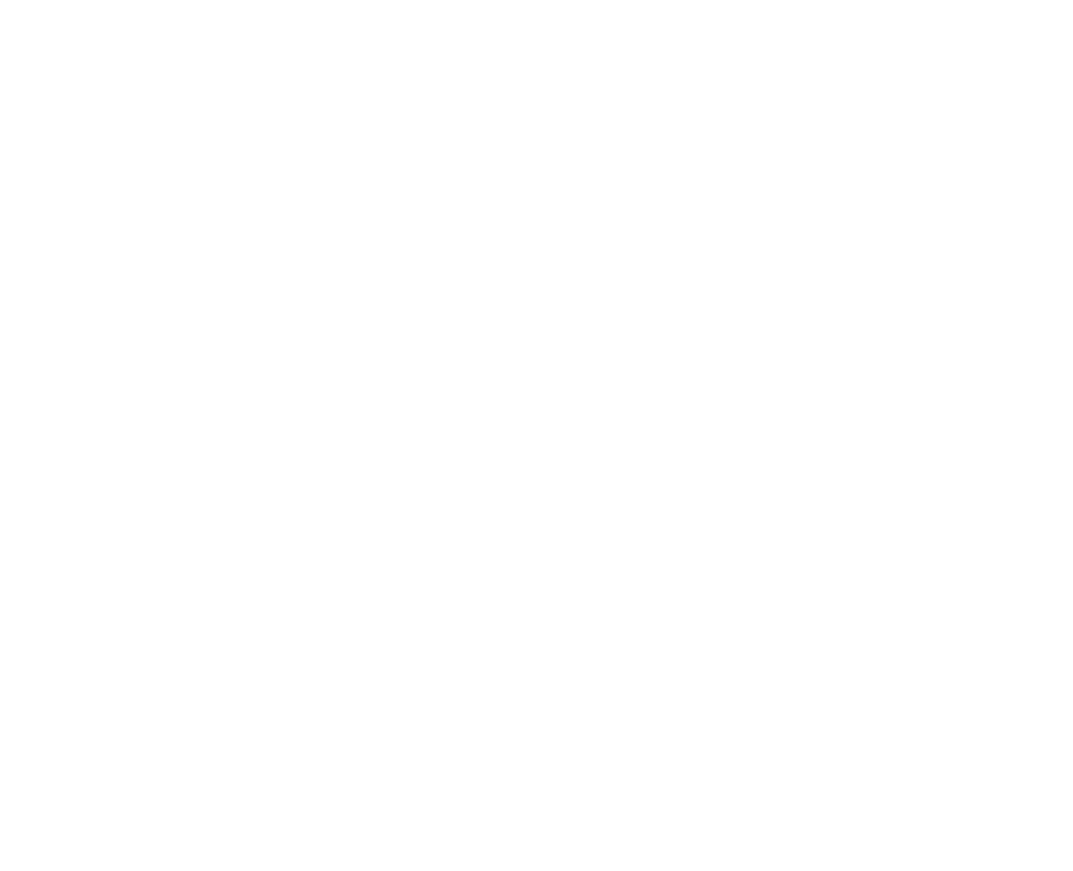
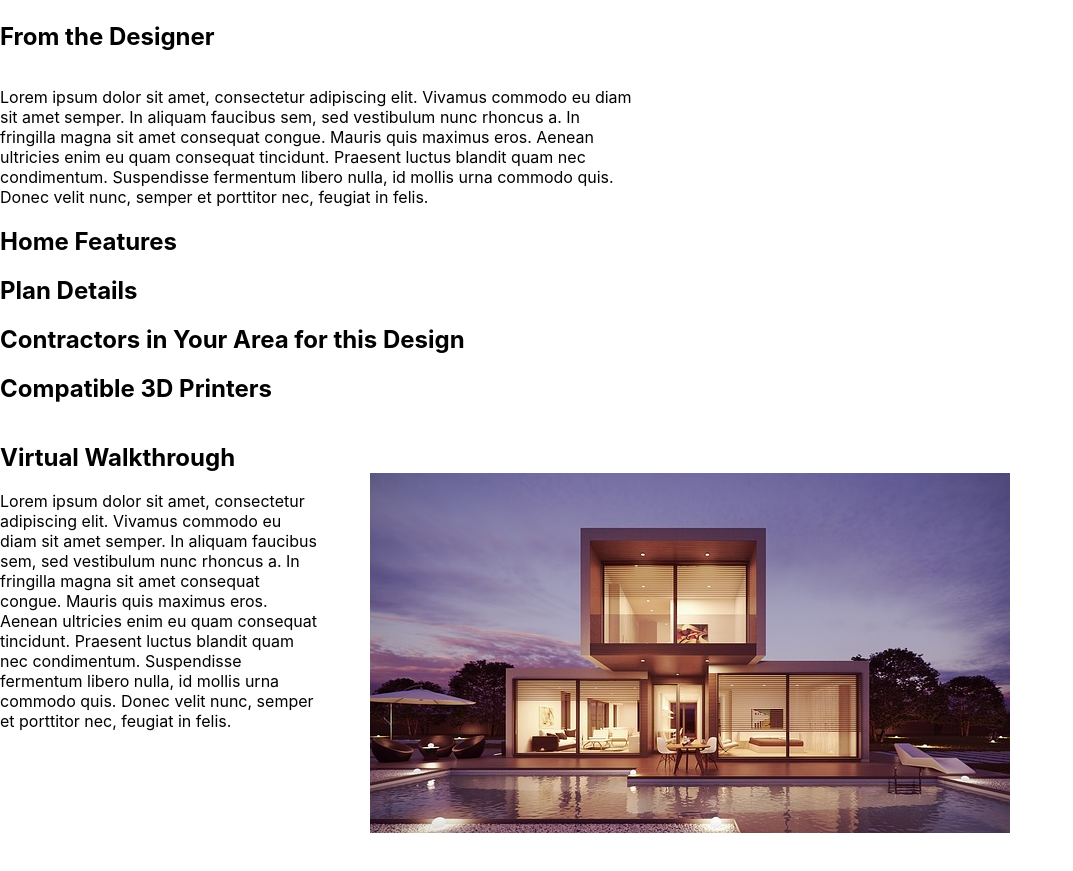
Before and after one commit to kmagana5/Course-Project-2, a React (Create React App) app in the folder client/: page /productpage in a window 1280 px wide. Shown: the part 535-1406 px from the top of the page, without its empty margins (0-1073 px from the left). Before the commit the page ends 800 px from the top, so only its background shows below. Built offline with nearby package versions, Linux system fonts and the light colour scheme.

Commit message:
Front-end implementation
Fixes designer links opening in a new tab

```diff
--- a/client/public/index.html
+++ b/client/public/index.html
@@ -24,7 +24,7 @@
       work correctly both with client-side routing and a non-root public URL.
       Learn how to configure a non-root public URL by running `npm run build`.
     -->
-    <title>React App</title>
+    <title>Caterpillar</title>
   </head>
   <body>
     <noscript>You need to enable JavaScript to run this app.</noscript>
--- a/client/src/pages/designer.js
+++ b/client/src/pages/designer.js
@@ -7,7 +7,7 @@
             <body>
                 This is where the links to the designers will go until we have products to put them under!<br></br>
                 <br></br>
-                <a href="https://www.hacksmith.com/">HackSmith Industries Page</a>
+                <a href="https://www.hacksmith.com/" target="_blank">HackSmith Industries Page</a>
             </body>
         </div>
     );
--- a/client/src/pages/productpage.js
+++ b/client/src/pages/productpage.js
@@ -18,6 +18,7 @@
     <div style={{ display: "flex", flexDirection: "row" }}>
         <div>
             <img src={product.product_image} alt="Product Image"/>
+            <h2>From the Designer</h2>
         </div>
         <div style={{ marginLeft: "10px" }}>
             <h2>3D House Product Sample</h2>
@@ -25,7 +26,24 @@
             <button style={{ marginTop: "10px" }}>Add to Cart</button>
         </div>
     </div>
-</div>
+    <div style={{width: "50%"}}>
+        <p>Lorem ipsum dolor sit amet, consectetur adipiscing elit. Vivamus commodo eu diam sit amet semper. In aliquam faucibus sem, sed vestibulum nunc rhoncus a. In fringilla magna sit amet consequat congue. Mauris quis maximus eros.
+             Aenean ultricies enim eu quam consequat tincidunt. Praesent luctus blandit quam nec condimentum.
+             Suspendisse fermentum libero nulla, id mollis urna commodo quis. Donec velit nunc, semper et porttitor nec, feugiat in felis.</p>
+        <h2>Home Features</h2>
+        <h2>Plan Details</h2>
+        <h2>Contractors in Your Area for this Design</h2>
+        <h2>Compatible 3D Printers</h2>
+    </div>
+    <div style={{display:"flex"}}>
+        <div style={{width:"25%"}}>
+            <h2>Virtual Walkthrough</h2>
+            <p>Lorem ipsum dolor sit amet, consectetur adipiscing elit. Vivamus commodo eu diam sit amet semper. In aliquam faucibus sem, sed vestibulum nunc rhoncus a. In fringilla magna sit amet consequat congue. Mauris quis maximus eros. Aenean ultricies enim eu quam consequat tincidunt. Praesent luctus blandit quam nec condimentum. Suspendisse fermentum libero nulla, id mollis urna commodo quis. Donec velit nunc, semper et porttitor nec, feugiat in felis.</p>
+        </div>
+        <img src={product.product_image} alt="Product Image" style={{padding:"50px"}}/>
+
+    </div>
+    </div>
 
 
 
```
